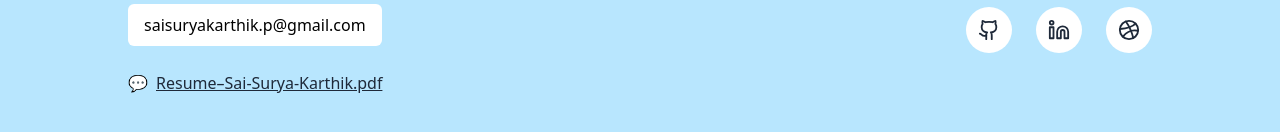
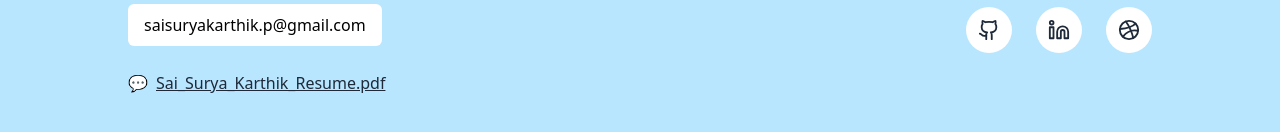
Before and after one commit to P-sskarthik/Portfolio-SSK, a React (Vite) app: page /project/1 in a window 1280 px wide. Shown: the part 6459-6591 px from the top of the page. Built offline with nearby package versions, Linux system fonts and the light colour scheme.

Commit message:
Minior changes

```diff
--- a/src/components/Footer.jsx
+++ b/src/components/Footer.jsx
@@ -35,13 +35,13 @@ const Footer = () => {
 
           <div>
             <a
-              href="/Resume-Sai-Surya-Karthik.pdf"
+              href="/Sai_Surya_Karthik_Resume.pdf"
               target="_blank"
               rel="noopener noreferrer"
               className="inline-flex items-center gap-2 text-gray-800 hover:underline"
             >
               <span role="img" aria-label="chat">💬</span>
-              <span className="underline">Resume–Sai-Surya-Karthik.pdf</span>
+              <span className="underline">Sai_Surya_Karthik_Resume.pdf</span>
             </a>
           </div>
         </div>
--- a/src/components/Navbar.jsx
+++ b/src/components/Navbar.jsx
@@ -10,7 +10,7 @@ const Navbar = ({ activeSection }) => {
   const navigate = useNavigate();
   const location = useLocation();
 
-  const resumePath = '/Resume-Sai-Surya-Karthik.pdf';
+  const resumePath = '/Sai_Surya_Karthik_Resume.pdf';
 
   // Track page scroll to style navbar
   useEffect(() => {
--- a/src/components/ProjectDetail.jsx
+++ b/src/components/ProjectDetail.jsx
@@ -433,13 +433,13 @@ const ProjectDetail = () => {
 
           <div>
             <a
-              href="/Resume-Sai-Surya-Karthik.pdf"
+              href="/Sai_Surya_Karthik_Resume.pdf"
               target="_blank"
               rel="noopener noreferrer"
               className="inline-flex items-center gap-2 text-gray-800 hover:underline"
             >
               <span role="img" aria-label="chat">💬</span>
-              <span className="underline">Resume–Sai-Surya-Karthik.pdf</span>
+              <span className="underline">Sai_Surya_Karthik_Resume.pdf</span>
             </a>
           </div>
         </div>
@@ -791,13 +791,13 @@ const ProjectDetail = () => {
 
           <div>
             <a
-              href="/Resume-Sai-Surya-Karthik.pdf"
+              href="/Sai_Surya_Karthik_Resume.pdf"
               target="_blank"
               rel="noopener noreferrer"
               className="inline-flex items-center gap-2 text-gray-800 hover:underline"
             >
               <span role="img" aria-label="chat">💬</span>
-              <span className="underline">Resume–Sai-Surya-Karthik.pdf</span>
+              <span className="underline">Sai_Surya_Karthik_Resume.pdf</span>
             </a>
           </div>
         </div>
```
Also changed, not shown: 2 other files (tests, documents, lock files or other folders).
